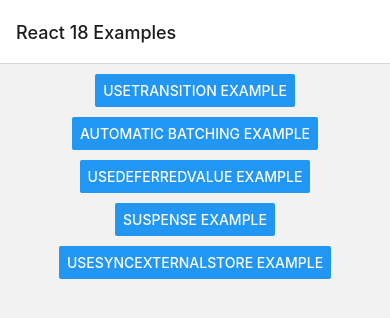
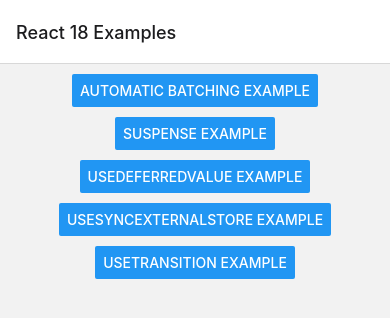
Before and after one commit to joshuayoes/react-native-react-18-examples, a React Native app: screen / in a window 390 px wide. Shown: the top 318 px of the page. Built offline with nearby package versions, Linux system fonts and the light colour scheme.

Commit message:
Add sort to TableOfContents

```diff
--- a/src/screens/TableOfContents.tsx
+++ b/src/screens/TableOfContents.tsx
@@ -7,9 +7,9 @@
 type Props = RootStackProps<'TableOfContentsScreen'>;
 
 export function TableOfContentsScreen(props: Props) {
-  const screens = Object.values(RootStackScreens).filter(
-    screen => screen.name !== 'TableOfContentsScreen',
-  );
+  const screens = Object.values(RootStackScreens)
+    .filter(screen => screen.name !== 'TableOfContentsScreen')
+    .sort((a, b) => a.name.localeCompare(b.name));
 
   return (
     <View style={styles.root}>
```
